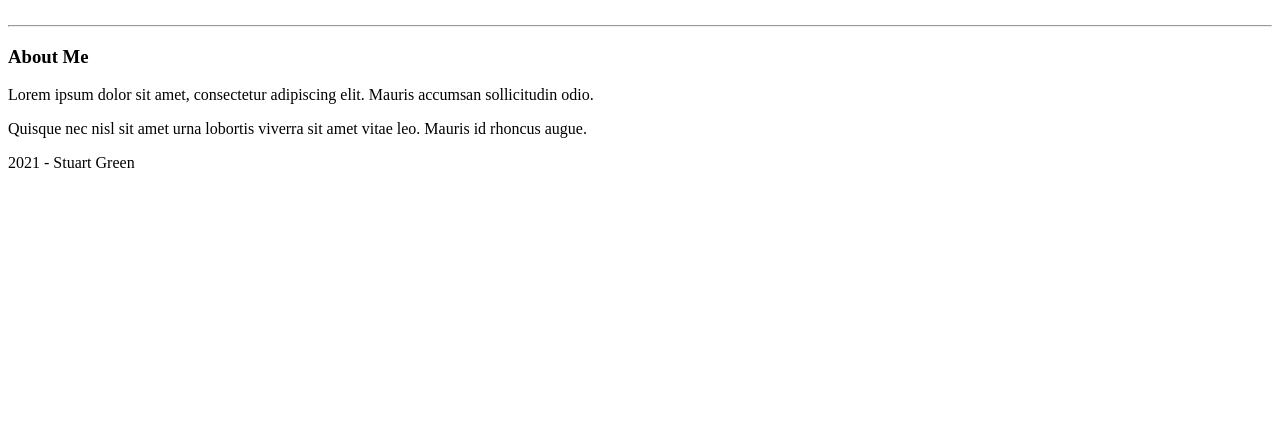
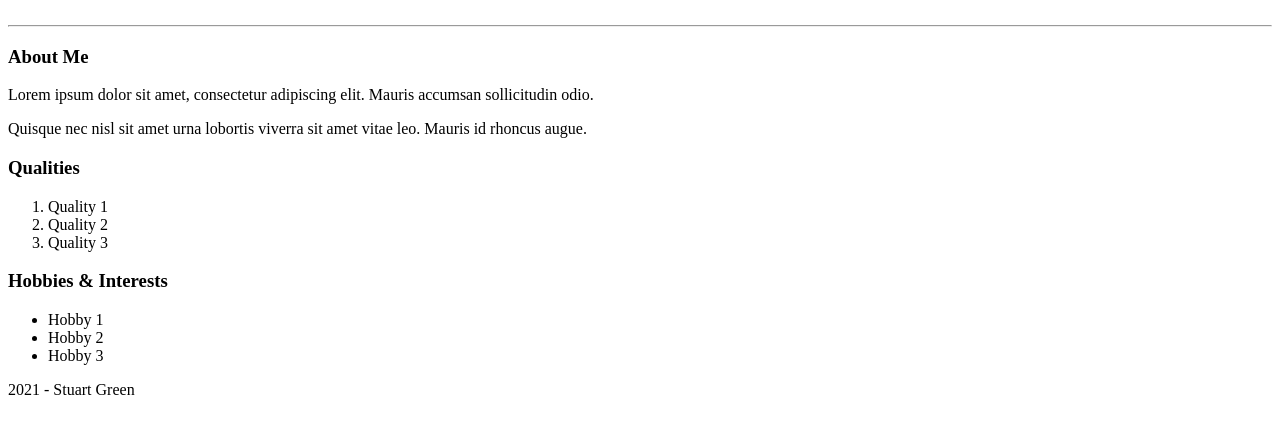
Before and after one commit to invertostew/portfolio, a plain HTML site: page index.html in a window 1280 px wide. Shown: the part 128-562 px from the top of the page. Drawn offline with Linux system fonts and the light colour scheme.

Commit message:
added my qualities, and hobbies

```diff
--- a/index.html
+++ b/index.html
@@ -20,6 +20,20 @@
             <p>
                 Quisque nec nisl sit amet urna lobortis viverra sit amet vitae leo. Mauris id rhoncus augue.
             </p>
+
+            <h3>Qualities</h3>
+            <ol>
+                <li>Quality 1</li>
+                <li>Quality 2</li>
+                <li>Quality 3</li>
+            </ol>
+
+            <h3>Hobbies &amp; Interests</h3>
+            <ul>
+                <li>Hobby 1</li>
+                <li>Hobby 2</li>
+                <li>Hobby 3</li>
+            </ul>
         </main>
 
         <footer>
```
